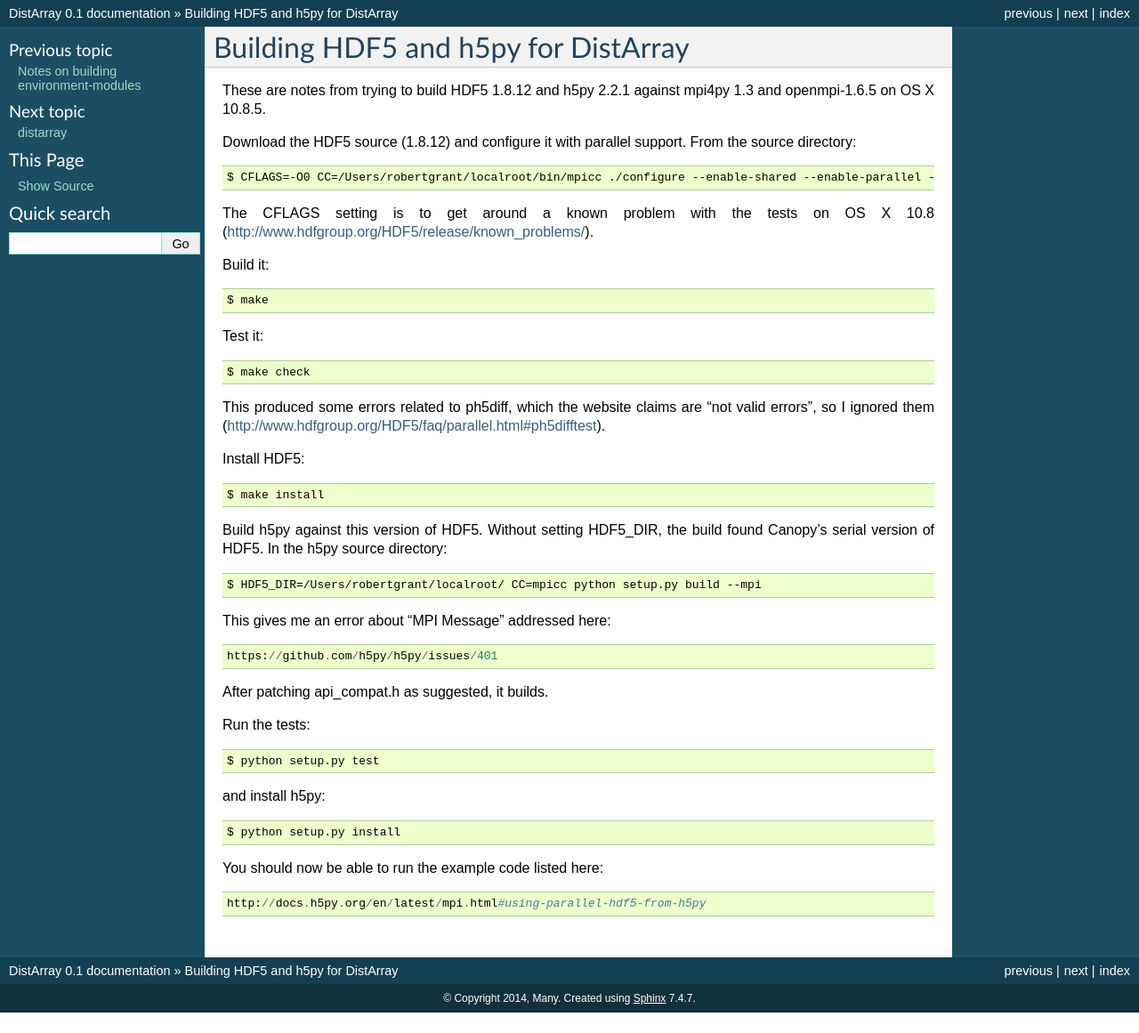
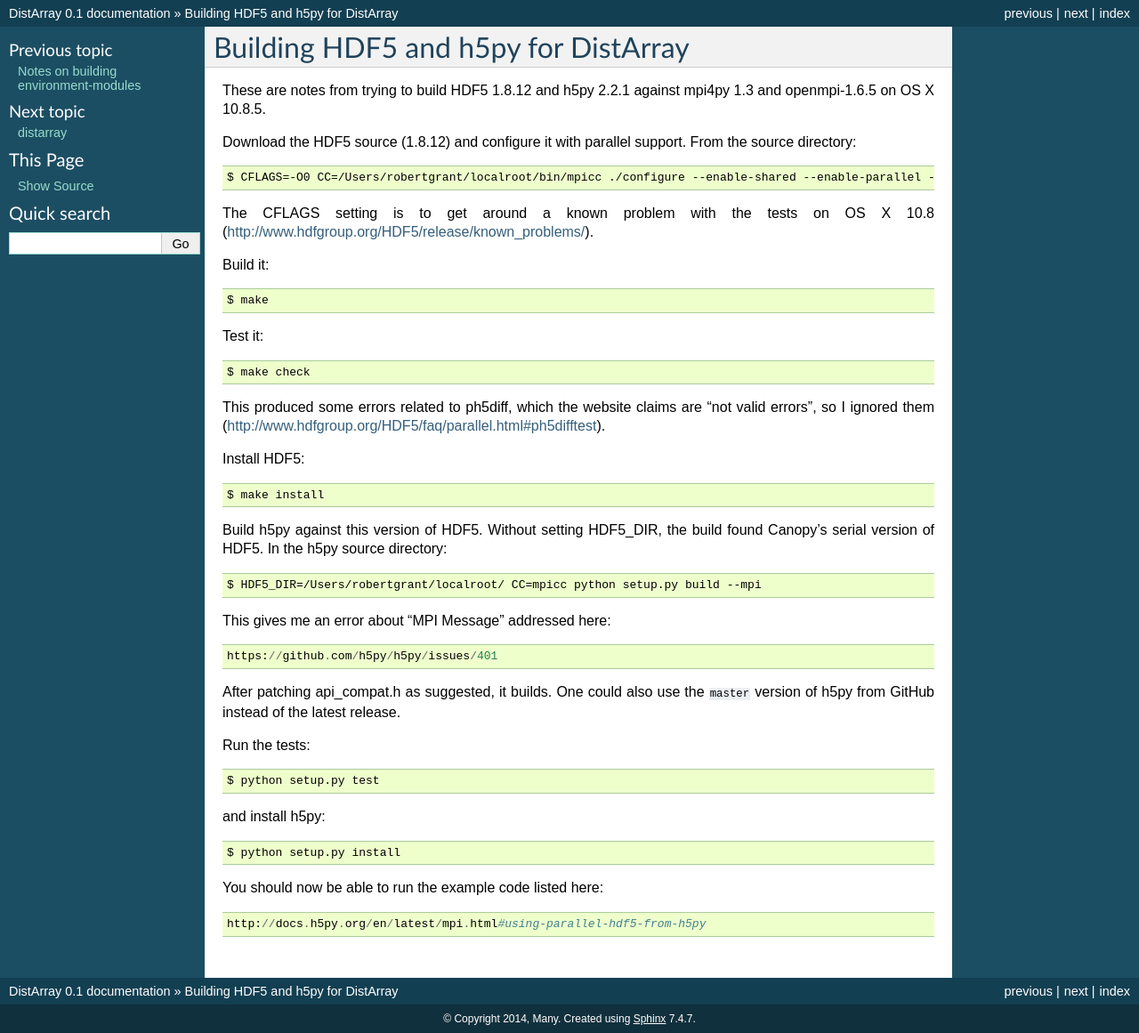
Before and after one commit to enthought/distarray, a Sphinx documentation site: the page built from docs/source/hdf5-notes.rst, in a window 1280 px wide. Shown: the whole page at 89% size. Built offline with Sphinx 7.4.7, drawn with Linux system fonts in a browser that asks for light colours; formulas are drawn with MathJax 3; pages that are not in the unit, such as notebooks, are missing from menus; before the commit the page ends 1138 px from its top, so only the background shows below that.

Commit message:
Add a note about using the master version of h5py.

```diff
--- a/docs/source/hdf5-notes.rst
+++ b/docs/source/hdf5-notes.rst
@@ -37,7 +37,8 @@
 
     https://github.com/h5py/h5py/issues/401
 
-After patching api_compat.h as suggested, it builds.
+After patching api_compat.h as suggested, it builds.  One could also use the
+``master`` version of h5py from GitHub instead of the latest release.
 
 Run the tests::
 
```
